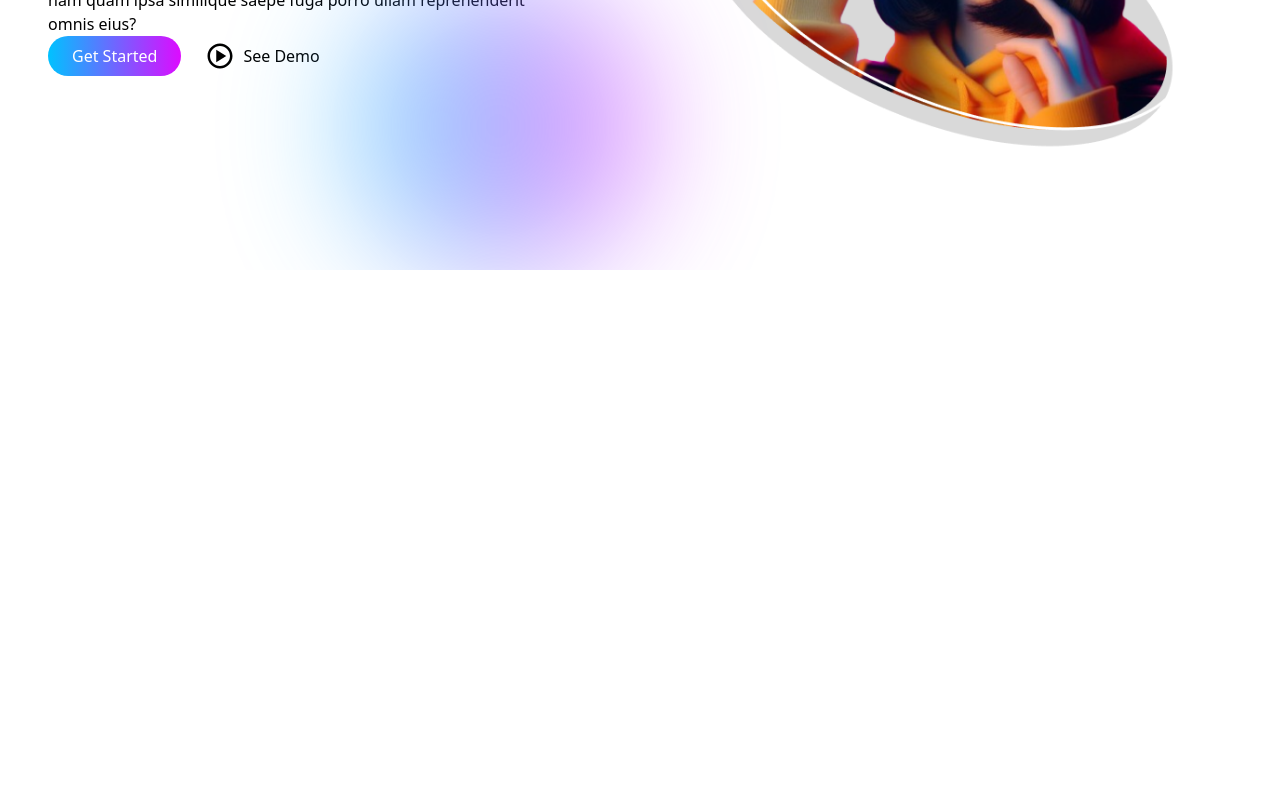
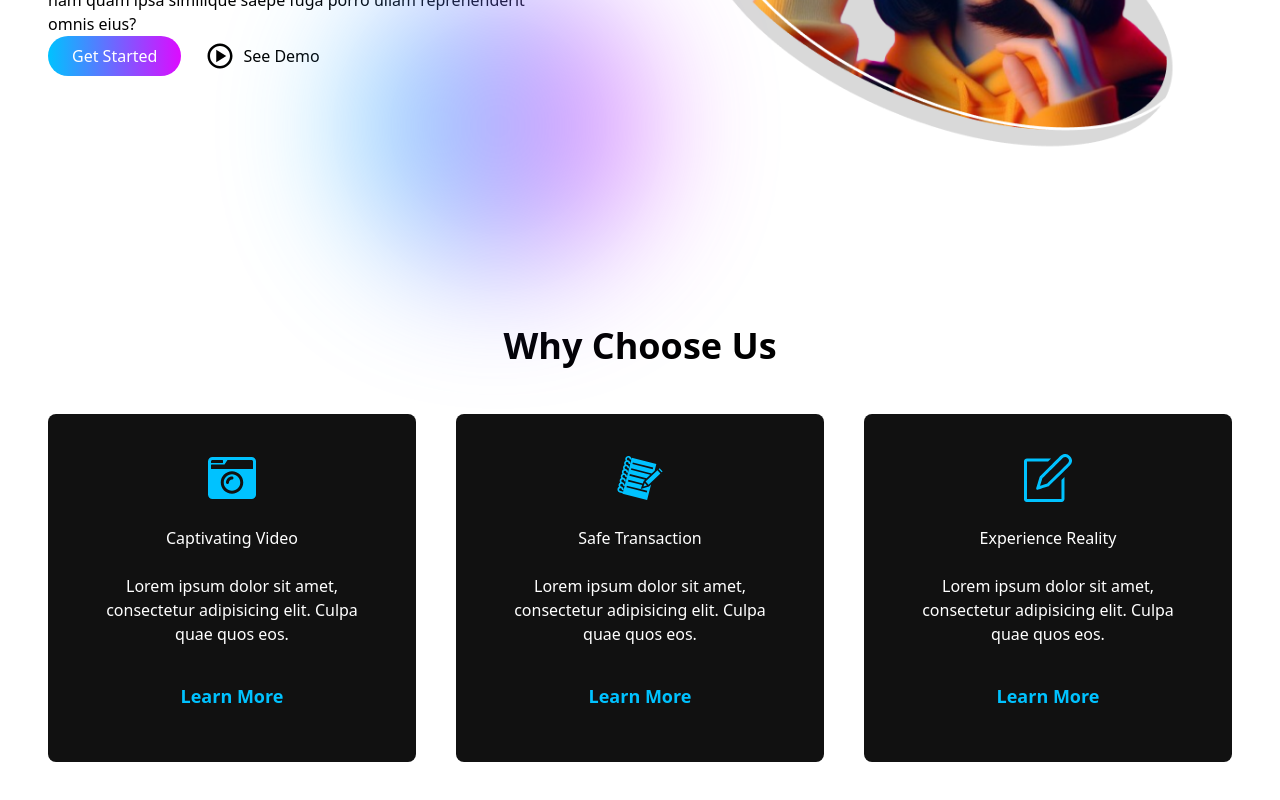
Before and after one commit to amieecode/MetaVerse_app, a React (Vite) app: page / in a window 1280 px wide. Shown: the part 1926-2726 px from the top of the page. Before the commit the page ends 2196 px from the top, so only its background shows below. Built offline with nearby package versions, Linux system fonts and the light colour scheme.

Commit message:
Features Section set up conplete

```diff
--- a/src/App.jsx
+++ b/src/App.jsx
@@ -5,6 +5,7 @@ import Quotes from './Components/Quotes/Quotes';
 import Banner from './Components/Banner/Banner';
 import Banner2 from './Components/Banner/Banner2';
 import Features from './Components/Features/Features';
+import AppStore from './Components/AppStore/AppStore';
 
 const App = () => {
   return (
@@ -15,6 +16,7 @@ const App = () => {
       <Banner />
       <Banner2 />
       <Features />
+      <AppStore />
     </main>
   )
 }
--- /dev/null
+++ b/src/Components/AppStore/AppStore.jsx
@@ -0,0 +1,11 @@
+import React from 'react';
+
+const AppStore = () => {
+  return (
+    <div>
+
+    </div>
+  )
+}
+
+export default AppStore;
--- a/src/Components/Features/Features.jsx
+++ b/src/Components/Features/Features.jsx
@@ -1,12 +1,62 @@
 import React from 'react';
+import { FaCameraRetro } from 'react-icons/fa';
+import { GiNotebook } from 'react-icons/gi';
+import { SlNote } from 'react-icons/sl';
+
+const FeaturesData =[
+    {
+        name: "Captivating Video",
+        icons : (
+            <FaCameraRetro  className='text-5xl text-primary group-hover:text-black duration-300'/>
+        ),
+        link: "#",
+        description: "Lorem ipsum dolor sit amet, consectetur adipisicing elit. Culpa quae quos eos.",
+        aosDelay: "0",
+    },
+    {
+        name: "Safe Transaction",
+        icons : (
+            <GiNotebook  className='text-5xl text-primary group-hover:text-black duration-300'/>
+        ),
+        link: "#",
+        description: "Lorem ipsum dolor sit amet, consectetur adipisicing elit. Culpa quae quos eos.",
+        aosDelay: "500",
+    },
+    {
+        name: "Experience Reality",
+        icons : (
+            <SlNote  className='text-5xl text-primary group-hover:text-black duration-300'/>
+        ),
+        link: "#",
+        description: "Lorem ipsum dolor sit amet, consectetur adipisicing elit. Culpa quae quos eos.",
+        aosDelay: "1000",
+    },
+];
 
 const Features = () => {
   return (
-    <div>
-      <div className="container">
-
+    <>
+      <div className="container py-14 sm:min-h-[600px]">
+          <div>
+            <h1 className='text-3xl font-semibold text-center sm:text-4xl mb-12'>
+                Why Choose Us
+            </h1>
+            {/* Card Section */}
+            <div className='grid grid-cols-1 sm:grid-cols-2 md:grid-cols-3 gap-10'>
+                {FeaturesData.map((data, index) => (
+                    <div key={index} className='text-center group space-y-3 sm:space-y-6 p-4 sm:p-10 bg-dark hover:bg-gradient-to-r from-primary to-secondary hover:shadow-[0_0_400px_#007cfff0] text-white hover:text-black rounded-lg duration-300'>
+                        <div className='grid place-items-center'>{data.icons}</div>
+                        <h1>{data.name}</h1>
+                        <p>{data.description}</p>
+                        <a href={data.link} className='inline-block font-semibold text-primary text-lg py-3 group-hover:text-black duration-300'>
+                            Learn More
+                        </a>
+                    </div>
+                ))}
+            </div>
+          </div>
       </div>
-    </div>
+    </>
   )
 }
 
```
